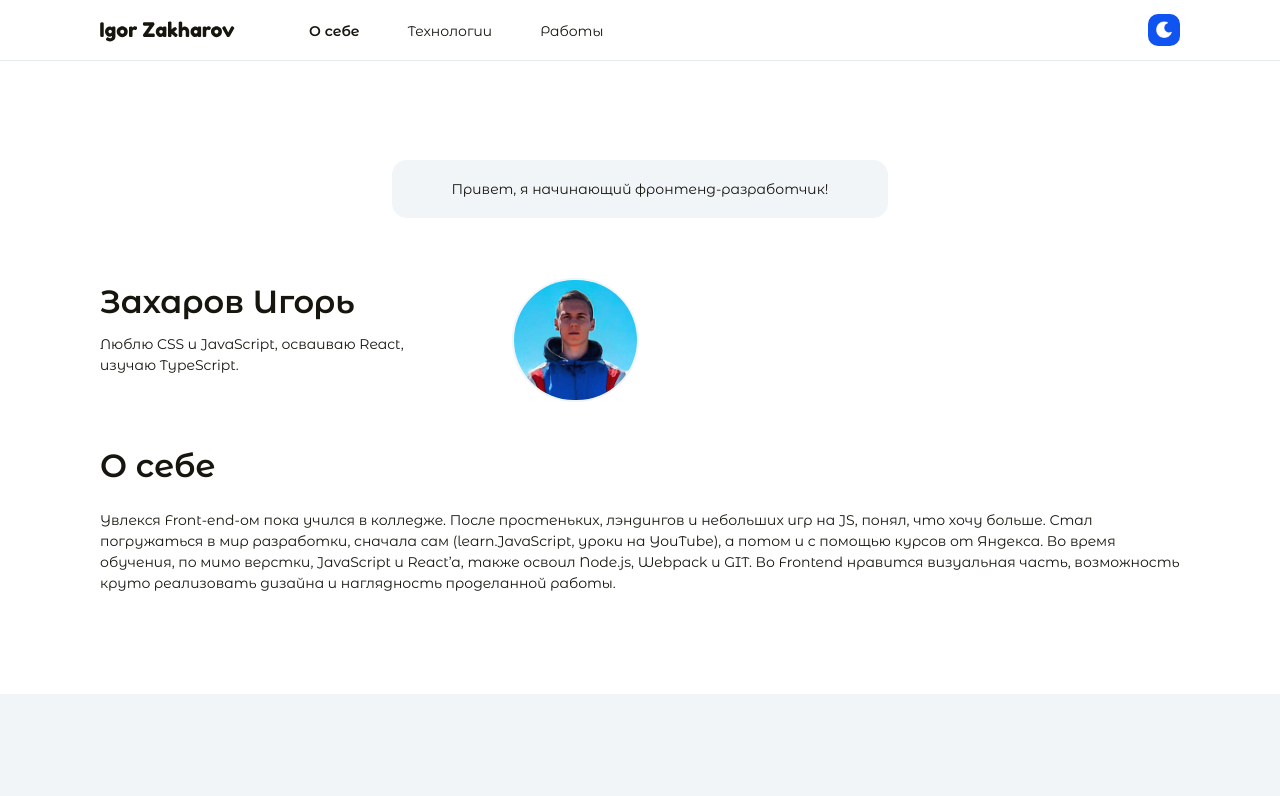
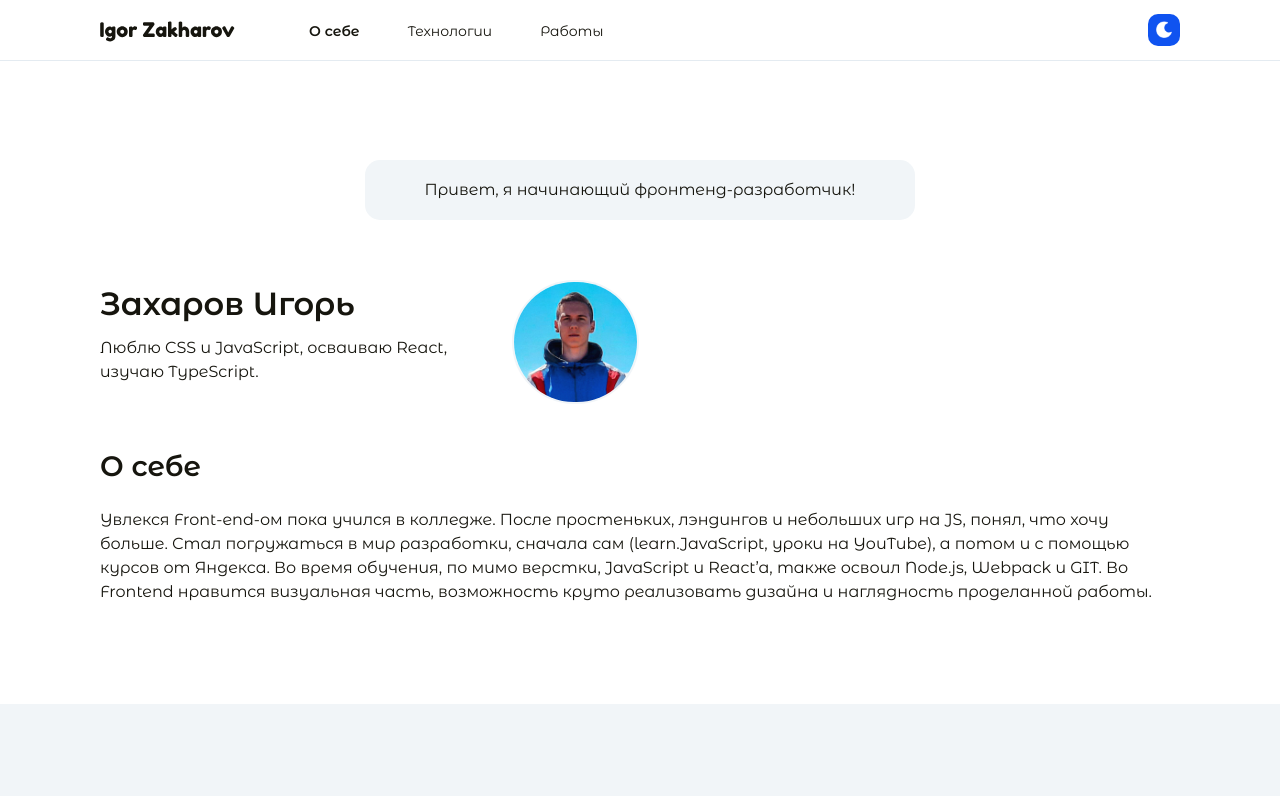
Before and after one commit to IgorZakharov211/zakharov-igor, a React (Create React App) app: page / in a window 1280 px wide. Shown: the top 796 px of the page. Built offline with nearby package versions, Linux system fonts and the light colour scheme.

Commit message:
style: change font-size

```diff
--- a/src/blocks/subtitle.scss
+++ b/src/blocks/subtitle.scss
@@ -5,7 +5,7 @@
   padding: 0;
   font-family: $mainFont;
   color: $fontColor;
-  font-size: 14px;
+  font-size: 16px;
   font-weight: 400;
   line-height: 1.5;
 
--- a/src/blocks/title.scss
+++ b/src/blocks/title.scss
@@ -4,7 +4,7 @@
   margin: 0;
   padding: 0 0 12px 0;
   font-family: $mainFont;
-  font-size: 32px;
+  font-size: 28px;
   font-weight: 600;
   line-height: 1;
   color: $fontColor;
--- a/src/components/my-info/MyInfo.scss
+++ b/src/components/my-info/MyInfo.scss
@@ -21,7 +21,7 @@
     padding: 22px 60px 22px 60px;
     background-color: $secondaryColor;
     border-radius: 15px;
-    font-size: 14px;
+    font-size: 16px;
     line-height: 1;
     font-weight: 400;
 
@@ -56,7 +56,7 @@
     max-width: 352px;
     margin: 0 60px 0 0;
     padding: 0;
-    font-size: 14px;
+    font-size: 16px;
     line-height: 1.5;
     font-weight: 400;
   }
```
